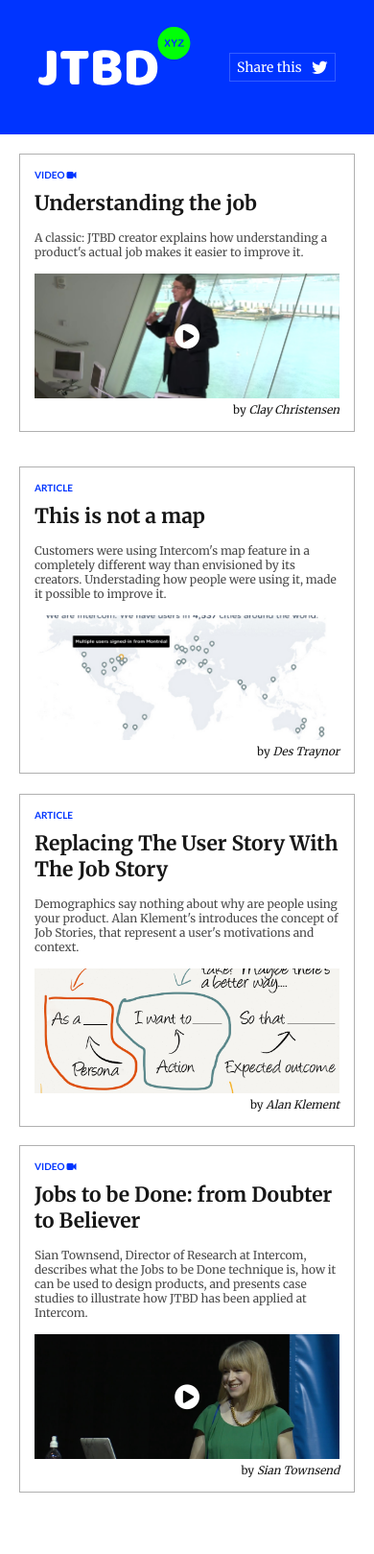
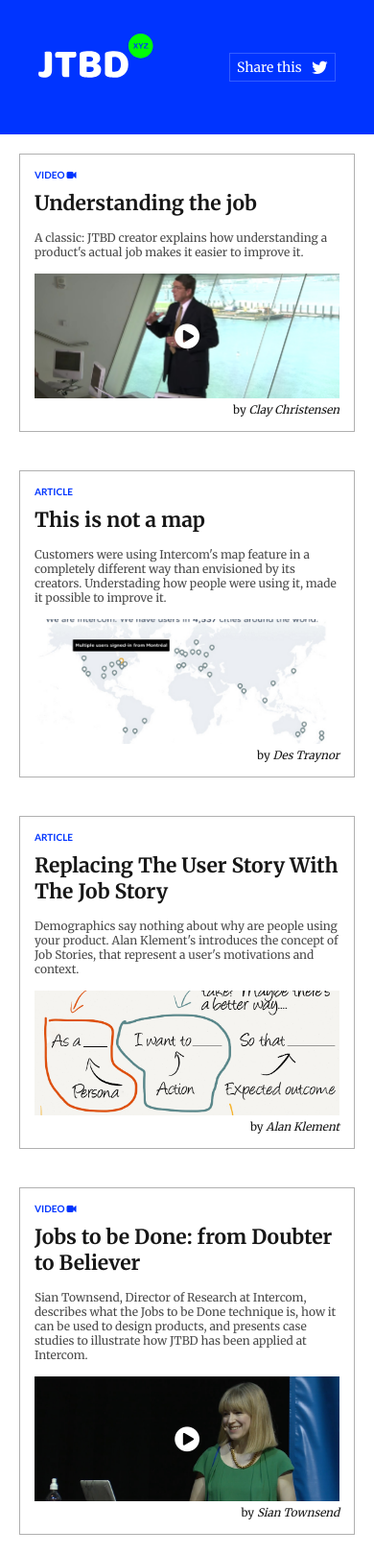
Before and after one commit to guicoelho/jobstobedonexyz, a Jekyll site: the page built from index.html, in a window 390 px wide. Shown: the whole page at 96% size. Built offline with Jekyll 4.4.1, drawn with Linux system fonts in a browser that asks for light colours; comment, search, counter and statistics services are not loaded; before the commit the page ends 1575 px from its top, so only the background shows below that.

Commit message:
fix mobile header

```diff
--- a/css/main.scss
+++ b/css/main.scss
@@ -220,6 +220,10 @@
     }
 }
 @include media-query($on-palm) {
+  img.logo {
+    margin-right: 0;
+    width: 120px;
+  }
   .grid {
     padding: 0;
     .link {
```
